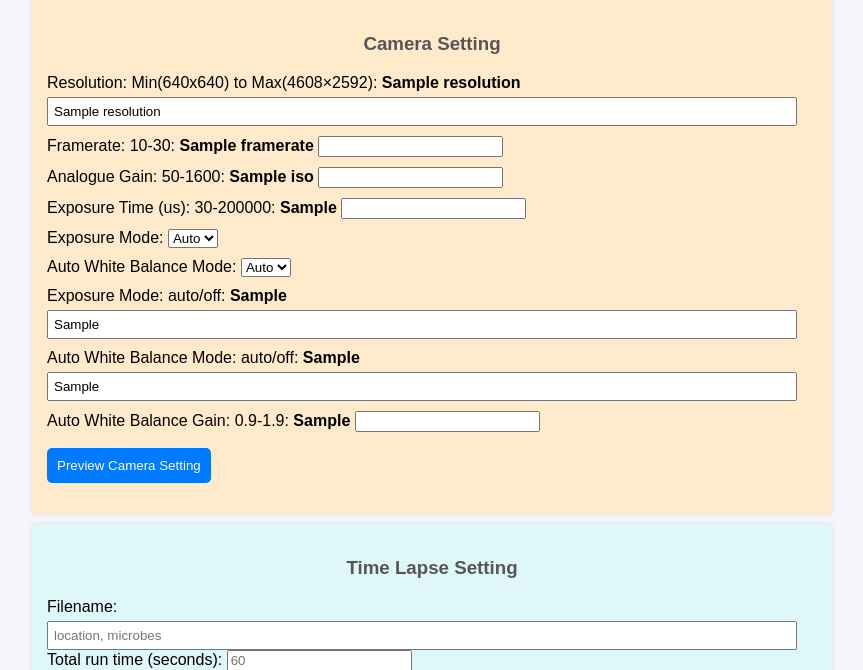
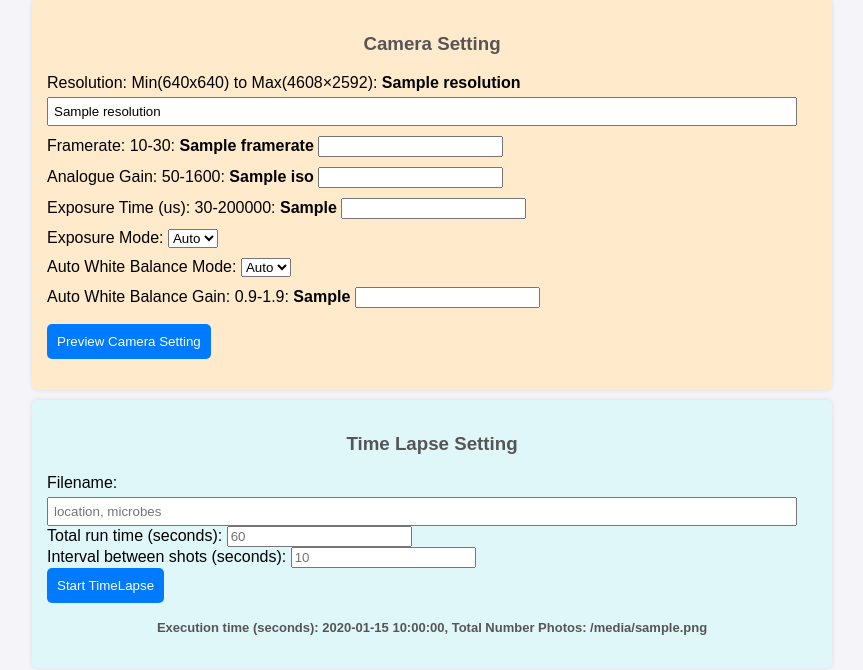
Before and after one commit to xialing95/Soil_monitoring_azure, a Flask app: template templates/index.html in a window 1280 px wide. Shown: the part 639-1309 px from the top of the page, without its empty margins (208-1071 px from the left). Run offline with Flask 3, Linux system fonts and the light colour scheme; the template is opened without the code that fills it: most values are stand-ins (such as "Sample title", 1, 10 or a date in 2020).

Commit message:
updated ui

```diff
--- a/app.py
+++ b/app.py
@@ -92,12 +92,12 @@ def camera_setting():
     except SyntaxError as err:
         print(err)
         print("Invalid input. Default value entered")
-        resolution = (640, 640)
+        resolution = (1200, 860)
         framerate = 30
         iso = 60
         expSpd = 2000
-        expMod = "off"
-        awbMod = "off"
+        expMod = "auto"
+        awbMod = "auto"
         awbGain = 1
 
     #save camera setting to json file
--- a/templates/index.html
+++ b/templates/index.html
@@ -54,10 +54,10 @@
                 </select>
             </li>
 
-            <li>Exposure Mode: auto/off: <b>{{expMod}}</b>
+            <!-- <li>Exposure Mode: auto/off: <b>{{expMod}}</b>
               <input type="text" name="expMod" value="{{expMod}}"></li>
             <li>Auto White Balance Mode: auto/off: <b>{{awbMod}}</b>
-              <input type="text" name="awbMod" value="{{awbMod}}"></li>
+              <input type="text" name="awbMod" value="{{awbMod}}"></li> -->
 
             <li>Auto White Balance Gain: 0.9-1.9: <b>{{awbGain}}</b>
               <input type="number" name="awbGain" step="0.1" value="{{awbGain}}"></li>
```
